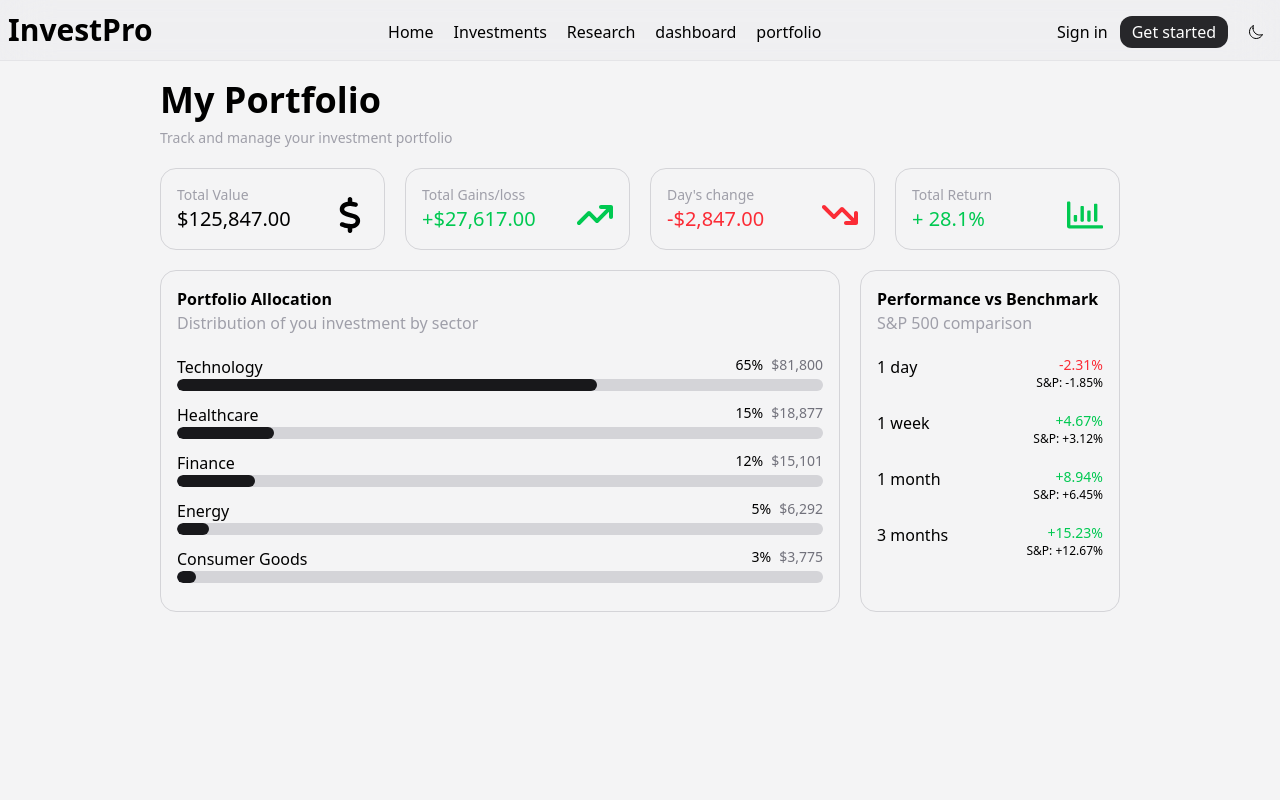
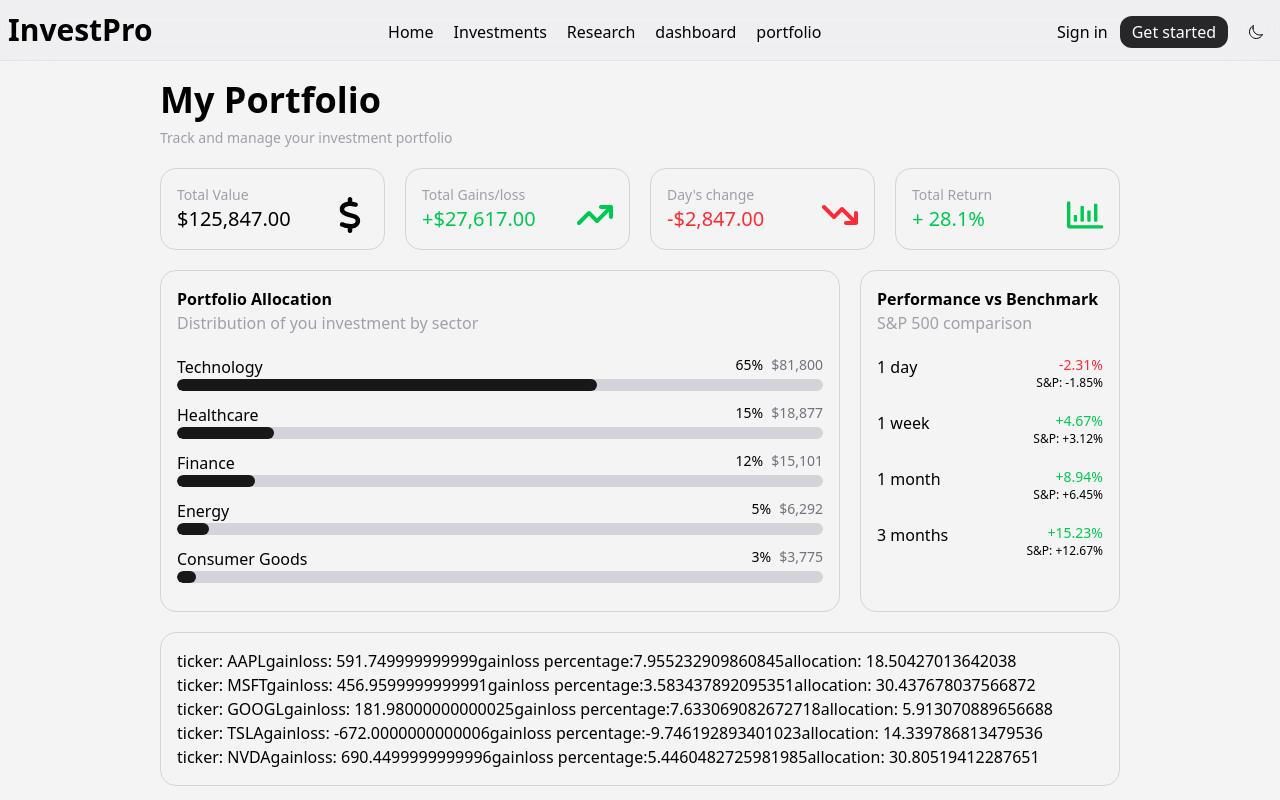
Before and after one commit to Lars-Schipper/Frontend-Project, a React (Vite) app: page /portfolio in a window 1280 px wide. Shown: the top 800 px of the page. Built offline with nearby package versions, Linux system fonts and the light colour scheme.

Commit message:
alle variabelen gemaakt voor de curretn holdings

```diff
--- a/src/components/PortfolioPage/CardComponent.jsx
+++ b/src/components/PortfolioPage/CardComponent.jsx
@@ -37,7 +37,6 @@ const Card = (data) => {
         if (data.symbol == "dollar") {
             return <FaDollarSign />;
         } else if (data.symbol == "Arrow") {
-            console.log(data.value)
             if (parseCurrency(data.value) > 0) {
                 return <FaArrowTrendUp />;
             } else {
--- /dev/null
+++ b/src/components/PortfolioPage/currontHoldingsComponent.jsx
@@ -0,0 +1,36 @@
+// company, ticker, shares, costAvarage, curretPrice - berekenen: Market value, Gain/Loss & Allocation
+
+const CurrentHoldings = (data, currentHoldings) => {
+    const {company, ticker, shares, costAvarage, currentPrice} = data;
+
+    const cap = currentHoldings.map((data) => {
+        // console.log(data.currentPrice, data.shares);
+        return (data.shares * data.currentPrice);
+    }).reduce((accumulator, currentValue) => accumulator + currentValue, 0);
+
+    const marketValue = new Intl.NumberFormat('en-US', {
+        style: 'currency',
+        currency: 'USD'
+    }).format(parseInt(currentPrice * shares));
+
+    const gainLoss = (currentPrice - costAvarage) * shares;
+
+    const gainLossPercentage = (currentPrice - costAvarage) / costAvarage * 100;
+
+    const allocation = 100 / cap * (currentPrice * shares);
+
+
+
+    return (
+        <>
+            <div>
+                ticker: {ticker}
+                gainloss: {gainLoss}
+                gainloss percentage:{gainLossPercentage}
+                allocation: {allocation}
+            </div>
+        </>
+    )
+}
+
+export default CurrentHoldings;
--- a/src/pages/PortfolioPage.jsx
+++ b/src/pages/PortfolioPage.jsx
@@ -1,6 +1,7 @@
 import Card from "../components/PortfolioPage/CardComponent";
 import Spread from "../components/PortfolioPage/PortfolioSpreadComponent";
 import Benchmark from "../components/PortfolioPage/PerformanceBenchmark";
+import CurrentHoldings from "../components/PortfolioPage/currontHoldingsComponent";
 
 const PortfolioPage = () => {
     const cards = [
@@ -94,6 +95,44 @@ const PortfolioPage = () => {
 
     const totalValue = 125847.32;
 
+    const currentHoldings = [
+        {
+            company: "Apple inc.",
+            ticker: "AAPL",
+            shares: 45,
+            costAvarage: 165.3,
+            currentPrice: 178.45,
+        },
+        {
+            company: "Microsoft Copr.",
+            ticker: "MSFT",
+            shares: 32,
+            costAvarage: 398.5,
+            currentPrice: 412.78
+        },
+        {
+            company: "Alphabet inc.",
+            ticker: "GOOGL",
+            shares: 18,
+            costAvarage: 132.45,
+            currentPrice: 142.56
+        },
+        {
+            company: "Tesla inc.",
+            ticker: "TSLA",
+            shares: 25,
+            costAvarage: 275.8,
+            currentPrice: 248.92
+        },
+        {
+            company: "NVIDIA Corp..",
+            ticker: "NVDA",
+            shares: 15,
+            costAvarage: 845.2,
+            currentPrice: 891.23
+        },
+    ];
+
     return (
         <>
             <div className="bg-zinc-100 dark:bg-zinc-800 pb-10">
@@ -144,7 +183,11 @@ const PortfolioPage = () => {
                         </div>
                     </div>
 
-
+                    <div className="border rounded-2xl mt-5 p-4 border-zinc-300 dark:border-zinc-700">
+                            {currentHoldings.map((data) => {
+                                return CurrentHoldings(data, currentHoldings);
+                            })}
+                    </div>
 
                 </div>
             </div>
```
